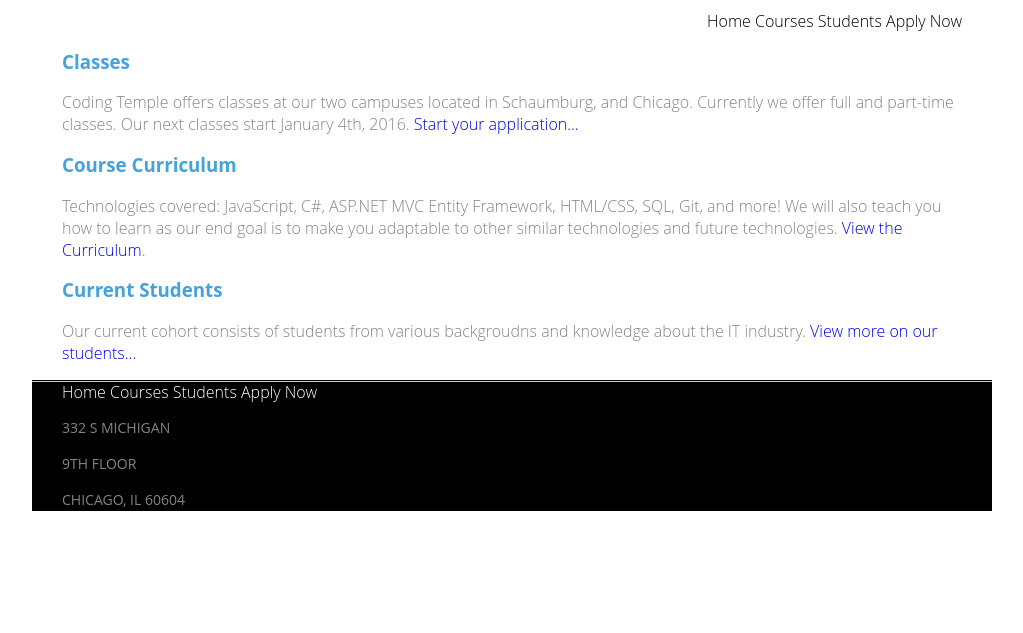
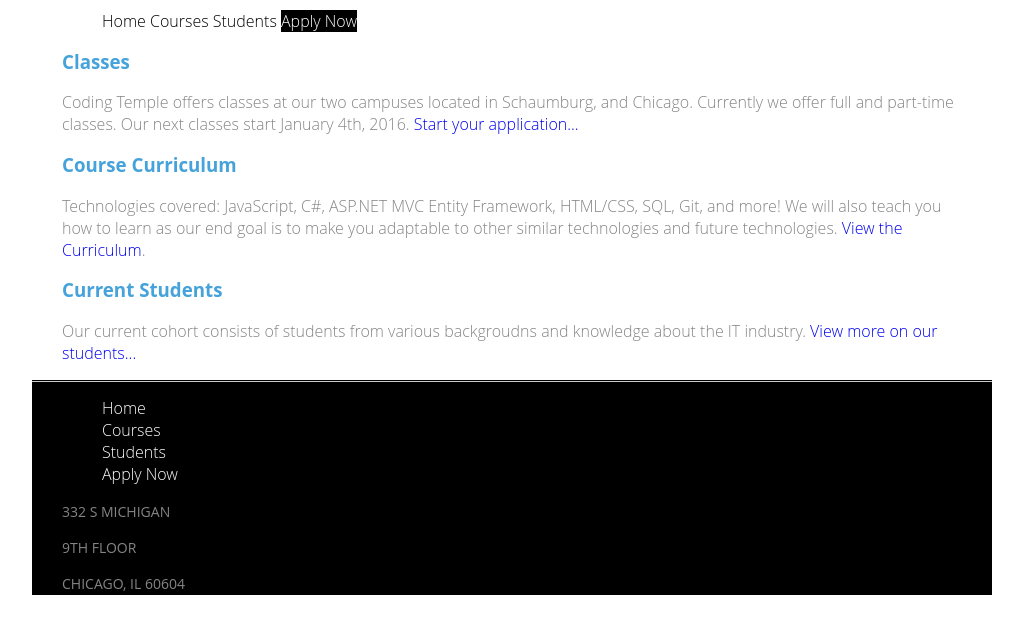
Before and after one commit to kcjacob/CodingTempleSite, a plain HTML site: page index.html in a window 1280 px wide. Shown: the part 55-688 px from the top of the page, without its empty margins (128-1151 px from the left). Drawn offline with Linux system fonts and the light colour scheme.

Commit message:
Add files via upload

```diff
--- a/index.html
+++ b/index.html
@@ -8,10 +8,20 @@
 <header class="container">
 <h1>Coding Temple</h1>
 <nav>
+<ul>
+<li>
 <a href="index.html">Home</a>
+</li>
+<li>
 <a href="courses.html">Courses</a>
+</li>
+<li>
 <a href="students.html">Students</a>
+</li>
+<li class="alt-link">
 <a href="apply.html">Apply Now</a>
+</li>
+    </ul>
 </nav>
 </header>
 
@@ -37,10 +47,20 @@
     </section>
 
 <footer class="container">
+<ul>
+<li>
 <a href="index.html">Home</a>
+</li>
+<li>
 <a href="courses.html">Courses</a>
+</li>
+<li>
 <a href="students.html">Students</a>
+</li>
+<li>
 <a href="apply.html">Apply Now</a>
+</li>
+    </ul>
 <aside>
 <h3>332 S Michigan</h3>
 <h3>9th Floor</h3>
--- a/main.css
+++ b/main.css
@@ -1,11 +1,3 @@
-.container {
-    width: 960px;
-    padding-right: 30px;
-    padding-left: 30px;
-    margin: 0 auto;
-
-}
-
 * {
     box-sizing: border-box;
 }
@@ -19,6 +11,18 @@ body {
     background: white;
 }
 
+.container {
+    width: 960px;
+    padding-right: 30px;
+    padding-left: 30px;
+    margin: 0 auto;
+
+}
+
+a {
+    text-decoration: none;
+}
+
 h1, h2, h3, h4 {
     color: #45a2da;
 }
@@ -29,16 +33,30 @@ h2, h3, h4 {
     text-transform: uppercase;
 }
 
+
+header li a:hover {
+    box-shadow: inset 0 3px 0 0 #45a2da;
+    color: #45a2da;
+}
+
+header li {
+    display: inline-block;
+}
+
+header li a {
+    color: black;
+}
+
+.alt-link{
+    background-color: black;
+}
+
+.alt-link a {
+    color: white;
+}
+
 article p{
     color: #848484;
-}
-
-header  a{
-color: black;
-}
-
-header a:hover {
-    color: #45a2da;
 }
 
 footer a {
@@ -51,13 +69,6 @@ footer {
     box-shadow: inset 0 1px 0 0 rgba(255,255,255,0.8);
 }
 
-a {
-    text-decoration: none;
-}
-
-nav {
-    text-align: right;
-}
 
 footer > aside > h3 {
     color: #848484;
```
